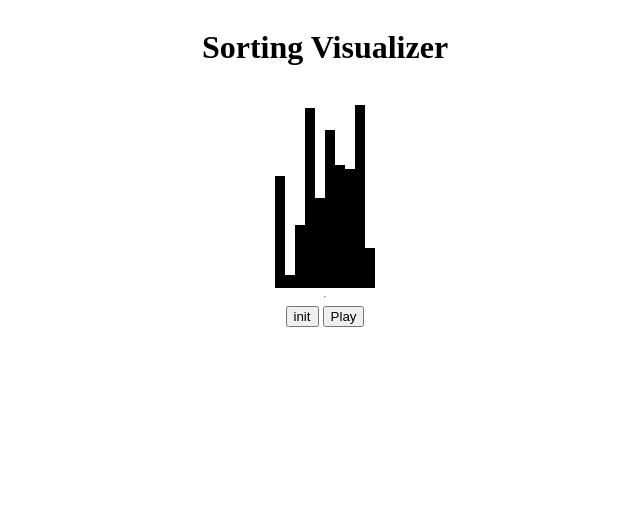
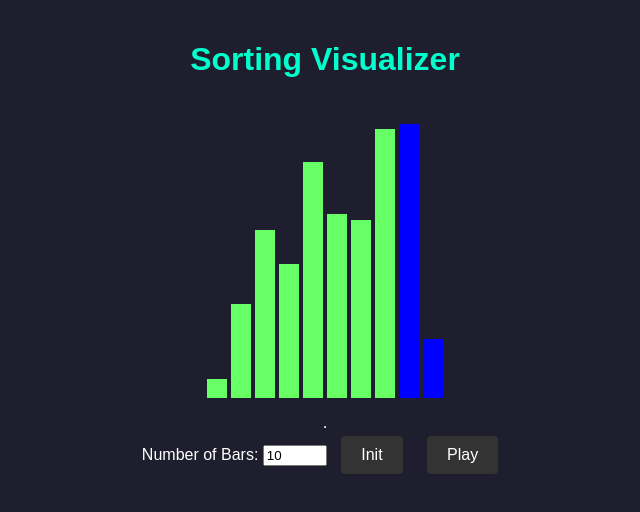
Before and after one commit to shauryaps11/Sorting-Visualizer, a plain HTML site: page index.html in a window 1280 px wide. Both pictures are taken after a click on the button "Play". Shown: the whole page, without its empty margins (315-955 px from the left). Drawn offline with Linux system fonts and the light colour scheme.

Commit message:
added input deature and updated style

```diff
--- a/index.html
+++ b/index.html
@@ -1,10 +1,9 @@
 <!DOCTYPE html>
-
+<html>
 <head>
     <title>Sorting Visualizer</title>
     <link rel="stylesheet" href="style.css"/>
 </head>
-
 <body>
     <h1>Sorting Visualizer</h1>
     <div id="container"></div>
@@ -12,9 +11,12 @@
     <hr>
 
     <div>
-        <button onClick="init()">init</button>
-        <button onClick="play()">Play</button>
+        <label for="num">Number of Bars: </label>
+        <input type="number" id="num" value="10" min="2" max="100"/>
+        <button onclick="init()">Init</button>
+        <button onclick="play()">Play</button>
     </div>
+
     <script src="script.js"></script>
 </body>
 </html>
--- a/script.js
+++ b/script.js
@@ -1,64 +1,71 @@
-const n=10;
-const array=[];
+let n = 10;
+const array = [];
 
 init();
 
-function init(){
-    for(let i=0;i<n;i++){
-    array[i]=Math.random();
+function init() {
+    const input = document.getElementById("num");
+    if (input) {
+        const val = parseInt(input.value);
+        if (!isNaN(val) && val >= 2 && val <= 100) {
+            n = val;
+        }
+    }
+
+    array.length = 0;
+    for (let i = 0; i < n; i++) {
+        array[i] = Math.random();
     }
     showBars();
 }
 
-function play(){
-    const copy=[...array];
-    const moves=bubbleSort(copy);
+function play() {
+    const copy = [...array];
+    const moves = bubbleSort(copy);
     animate(moves);
 }
 
-function animate(moves){
-    if(moves.length==0){
+function animate(moves) {
+    if (moves.length === 0) {
         showBars();
         return;
     }
     const move = moves.shift();
-    const [i,j]=move.indices;
-    if(move.type=="swap"){
-    [array[i],array[j]]=[array[j],array[i]];
+    const [i, j] = move.indices;
+    if (move.type === "swap") {
+        [array[i], array[j]] = [array[j], array[i]];
     }
     showBars(move);
-    setTimeout(function(){
-        animate(moves);
-    },200);
+    setTimeout(() => animate(moves), 200);
 }
 
-
-function bubblesort(array){
-    const moves=[];
-    do{
-        var swapped=false;
-        for(let i=1;i<array.length;i++){
-            moves.push({indices:[i-1,i],type:"comp"});
-            if(array[i-1]>[i]){
-                swapped=true;
-                moves.push({indices:[i-1,i],type:"swap"});
-                [array[i-1],array[i]]=[array[i],array[i-1]];
+function bubbleSort(array) {
+    const moves = [];
+    let swapped;
+    do {
+        swapped = false;
+        for (let i = 1; i < array.length; i++) {
+            moves.push({ indices: [i - 1, i], type: "comp" });
+            if (array[i - 1] > array[i]) {
+                moves.push({ indices: [i - 1, i], type: "swap" });
+                [array[i - 1], array[i]] = [array[i], array[i - 1]];
+                swapped = true;
             }
         }
-    }while(swapped);
+    } while (swapped);
     return moves;
 }
 
-function showBars(move){
-    container.innerHTML="";
-for(let i=0;i<array.length;i++){
-    const bar=document.createElement("div");
-    bar.style.height=array[i]*100+"%";
-    bar.classList.add("bar");
-    if(move && move.indices.includes(i)){
-        bar.style.backgroundColor=
-        move.type=="swap"?"red":"blue";
+function showBars(move) {
+    const container = document.getElementById("container");
+    container.innerHTML = "";
+    for (let i = 0; i < array.length; i++) {
+        const bar = document.createElement("div");
+        bar.style.height = array[i] * 100 + "%";
+        bar.className = "bar";
+        if (move && move.indices.includes(i)) {
+            bar.style.backgroundColor = move.type === "swap" ? "red" : "blue";
+        }
+        container.appendChild(bar);
     }
-    container.appendChild(bar);
 }
-}
--- a/style.css
+++ b/style.css
@@ -1,16 +1,47 @@
-#container{
-    height: 200px;
-    display: flex;
-    align-items: flex-end;
-}
-
-body{
+body {
+    background-color: #1e1e2f;
+    color: #ffffff;
+    font-family: sans-serif;
     display: flex;
     align-items: center;
     flex-direction: column;
+    margin: 0;
+    padding: 20px;
 }
 
-.bar{
-    width: 10px;
-    background-color: black;
+h1 {
+    margin-bottom: 20px;
+    color: #00ffcc;
 }
+
+#container {
+    height: 300px;
+    display: flex;
+    align-items: flex-end;
+    justify-content: center;
+    margin-bottom: 20px;
+    width: 100%;
+    max-width: 90vw;
+}
+
+.bar {
+    width: 20px;
+    background-color: #66ff66;
+    margin: 0 2px;
+    transition: height 0.2s ease, background-color 0.2s ease;
+}
+
+button {
+    padding: 10px 20px;
+    margin: 0 10px;
+    font-size: 16px;
+    background-color: #333;
+    color: #fff;
+    border: none;
+    cursor: pointer;
+    border-radius: 4px;
+}
+
+button:hover {
+    background-color: #555;
+}
```
